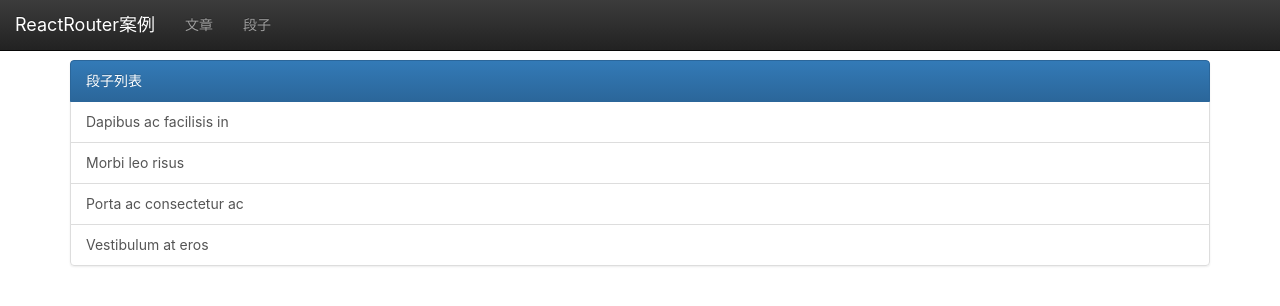
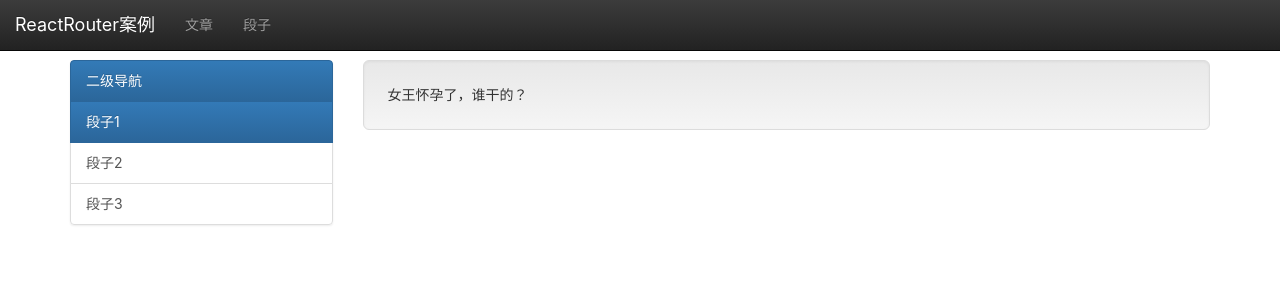
Before and after one commit to damoqiongqiu/learn-react, a React (Create React App) app: page /jokes/joke-item/1 in a window 1280 px wide. Shown: the top 306 px of the page. Built offline with nearby package versions, Linux system fonts and the light colour scheme.

Commit message:
nested router

```diff
--- /dev/null
+++ b/src/components/JokeItem.js
@@ -0,0 +1,24 @@
+import React, { Component } from "react";
+
+/**
+ * 段子实例详情
+ */
+class JokeItem extends Component {
+    constructor() {
+        super();
+    }
+
+    render() {
+        const { match } = this.props;
+        console.log(match.path);
+        console.log(match.url);
+        console.log(match.params);//获取到的参数
+        return (
+            <div className="well well-lg">
+                女王怀孕了，谁干的？
+            </div>
+        );
+    }
+}
+
+export default JokeItem;
--- a/src/components/Jokes.js
+++ b/src/components/Jokes.js
@@ -1,4 +1,6 @@
 import React, { Component } from "react";
+import { BrowserRouter as Router, Route, NavLink, Switch } from "react-router-dom";
+import JokeItem from "./JokeItem";
 
 /**
  * 段子
@@ -10,12 +12,18 @@ class Jokes extends Component {
 
     render() {
         return (
-            <div class="list-group">
-                <a href="#" class="list-group-item active">段子列表</a>
-                <a href="#" class="list-group-item">Dapibus ac facilisis in</a>
-                <a href="#" class="list-group-item">Morbi leo risus</a>
-                <a href="#" class="list-group-item">Porta ac consectetur ac</a>
-                <a href="#" class="list-group-item">Vestibulum at eros</a>
+            <div className="row">
+                <div className="col-md-3">
+                    <div className="list-group">
+                        <a href="#" className="list-group-item active">二级导航</a>
+                        <NavLink to={`/jokes/joke-item/1`} className="list-group-item">段子1</NavLink>
+                        <NavLink to={`/jokes/joke-item/2`} className="list-group-item">段子2</NavLink>
+                        <NavLink to={`/jokes/joke-item/3`} className="list-group-item">段子3</NavLink>
+                    </div>
+                </div>
+                <div className="col-md-9">
+                    <Route path={`/jokes/joke-item/:jokeId`} component={JokeItem} />
+                </div>
             </div>
         );
     }
--- a/src/components/top-nav.js
+++ b/src/components/top-nav.js
@@ -3,20 +3,20 @@ import { NavLink } from "react-router-dom";
 
 function TopNav(props) {
     return (
-        <nav class="navbar navbar-inverse navbar-fixed-top">
-            <div class="container-fluid">
-                <div class="navbar-header">
-                    <button type="button" class="navbar-toggle collapsed" data-toggle="collapse" data-target="#bs-example-navbar-collapse-6" aria-expanded="false">
-                        <span class="sr-only">Toggle navigation</span>
-                        <span class="icon-bar"></span>
-                        <span class="icon-bar"></span>
-                        <span class="icon-bar"></span>
+        <nav className="navbar navbar-inverse navbar-fixed-top">
+            <div className="container-fluid">
+                <div className="navbar-header">
+                    <button type="button" className="navbar-toggle collapsed" data-toggle="collapse" data-target="#bs-example-navbar-collapse-6" aria-expanded="false">
+                        <span className="sr-only">Toggle navigation</span>
+                        <span className="icon-bar"></span>
+                        <span className="icon-bar"></span>
+                        <span className="icon-bar"></span>
                     </button>
-                    <a class="navbar-brand" href="#">ReactRouter案例</a>
+                    <a className="navbar-brand" href="#">ReactRouter案例</a>
                 </div>
 
-                <div class="collapse navbar-collapse" id="bs-example-navbar-collapse-6">
-                    <ul class="nav navbar-nav">
+                <div className="collapse navbar-collapse" id="bs-example-navbar-collapse-6">
+                    <ul className="nav navbar-nav">
                         <li><NavLink to="/articles">文章</NavLink></li>
                         <li><NavLink to="/jokes">段子</NavLink></li>
                     </ul>
```
